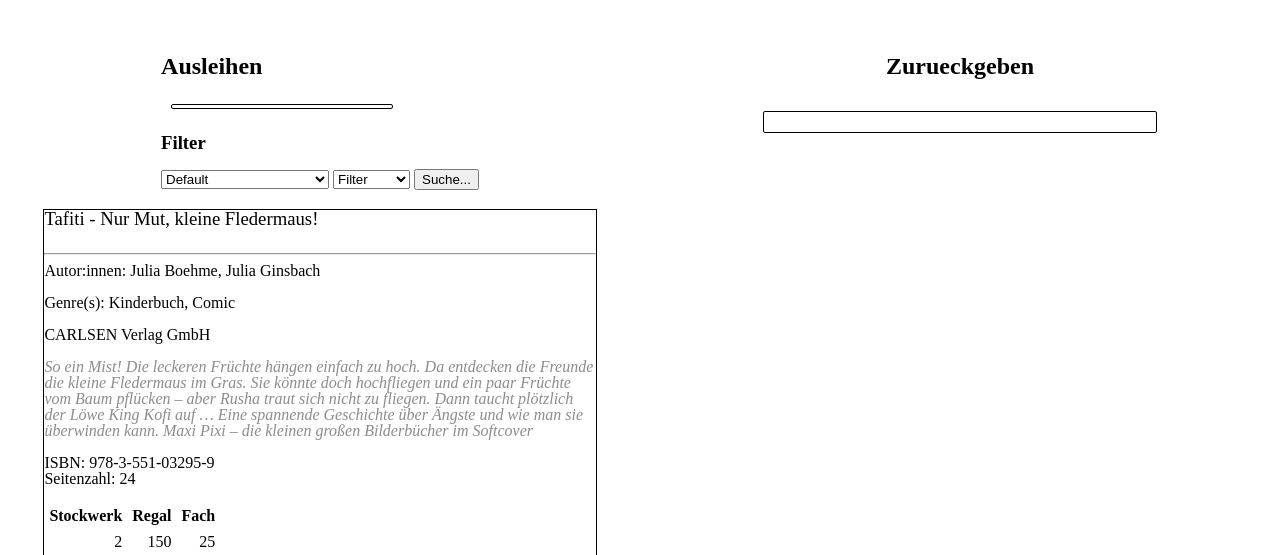
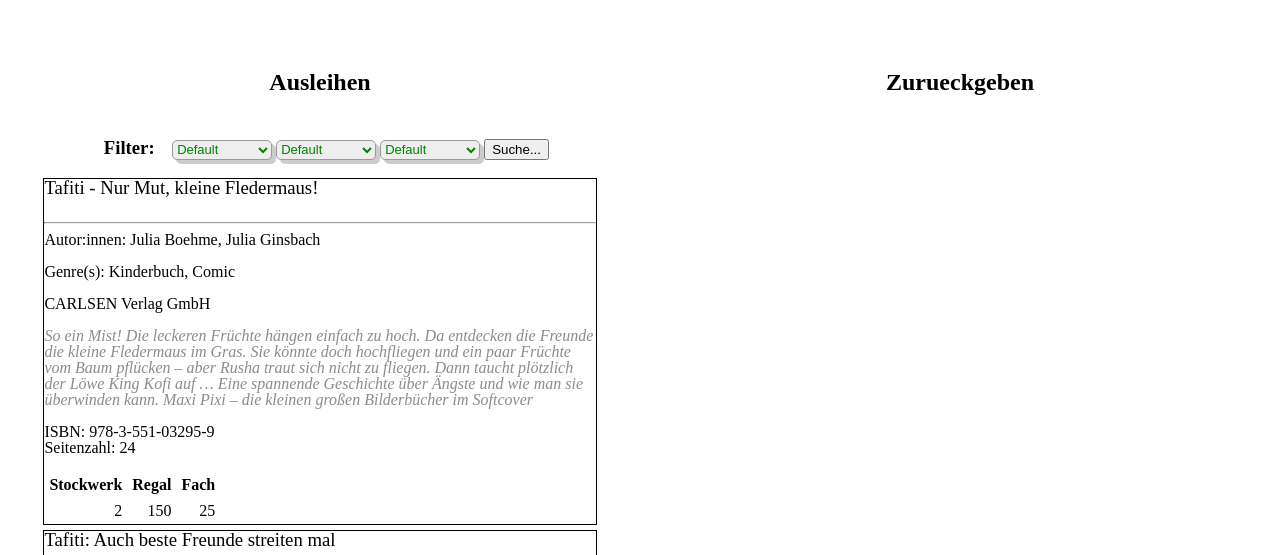
Before and after one commit to jakobmichael/database-project, a PHP site: page / in a window 1280 px wide. Shown: the top 555 px of the page. Run offline with PHP 8.4, Linux system fonts and the light colour scheme; data comes from the database, SQL or seed files in the repository; tables that the repository leaves empty hold one stand-in row (values such as "Sample post").

Commit message:
Styling für selectoren und das Formular + value der options ist die ID des Autors, Genre oder Verlag

```diff
--- a/src/css/index.css
+++ b/src/css/index.css
@@ -8,6 +8,16 @@ h2{
 }
 h3{
     font-size: 1.17em;
+}
+select{
+    width: 100px;
+    height: 20px;
+    border: 1px solid #999;
+    font-size: 13px;
+    color: #008000;
+    background-color: #eee;
+    border-radius: 5px;
+    box-shadow: 4px 4px #ccc;
 }
 
 .flex{
@@ -21,7 +31,8 @@ h3{
 }
 .header {
     font-weight: bold;
-    margin: 2vh 0 2vh 0;
+    margin: 4vh 1vw 4vh 1vw;
+    text-align: center;
 }
 .searchbar{
     width: 70%;
@@ -39,7 +50,9 @@ h3{
     background-color: #57b4fb47;
 }
 
-
+.filter-form {
+    margin: 1vw;
+}
 
 /* Container */
 
--- a/src/index.php
+++ b/src/index.php
@@ -68,21 +68,20 @@ if ($result) {
 
 <body id="page-container">
     <div id="ausleihen-container" class="flex category-container">
-    <form action="ausleiheFormular.php" method="post">
-        <h2 class="header">Ausleihen</h2>
-        <input class="searchbar" type="text">
-        <h3 class="header">Filter</h3>
+    <h2 class="header">Ausleihen</h2>
+    <form action="ausleiheFormular.php" method="post" class="filter-form">
+        <h3 class="header filter-header" style="display: inline">Filter: </h3>
          <select name="author">
             <option value="default">Default</option>
             <?php
-                $sql = "SELECT Name FROM Autor";
+                $sql = "SELECT Name, AutorID FROM Autor";
 
                 $result = mysqli_query($dbConnection, $sql);
 
                 if (mysqli_num_rows($result) > 0) {
                   // output data of each row
                   while($row = mysqli_fetch_assoc($result)) {
-                    echo "<option>". $row["Name"] . "</option>";
+                    echo "<option value= {$row["AutorID"]}>". $row["Name"] . "</option>";
                   }
                 } else {
                   echo "0 results";
@@ -90,10 +89,41 @@ if ($result) {
             ?>
             </select>
 
-                <select name="verlag">
-                    <option value="option1-filter2">Filter</option>
-                    <option value="option2-filter2">super toll</option>
-                </select>
+            <select name="genre" >
+                <option value="default">Default</option>
+                <?php
+                    $sql = "SELECT Name, GenreID FROM genre";
+
+                    $result = mysqli_query($dbConnection, $sql);
+
+                    if (mysqli_num_rows($result) > 0) {
+                      // output data of each row
+                      while($row = mysqli_fetch_assoc($result)) {
+                        echo "<option value= {$row["GenreID"]}>". $row["Name"] . "</option>";
+                      }
+                    } else {
+                      echo "0 results";
+                    }
+                ?>
+            </select>
+
+              <select name="verlag">
+                <option value="default">Default</option>
+                <?php
+                    $sql = "SELECT Name, VerlagID FROM verlag";
+
+                    $result = mysqli_query($dbConnection, $sql);
+
+                    if (mysqli_num_rows($result) > 0) {
+                      // output data of each row
+                      while($row = mysqli_fetch_assoc($result)) {
+                        echo "<option value= {$row["VerlagID"]}>". $row["Name"] . "</option>";
+                      }
+                    } else {
+                      echo "0 results";
+                    }
+                ?>
+              </select>
 
              <button type="submit">Suche...</button>
          </form>
@@ -107,8 +137,6 @@ if ($result) {
     </div>
     <div id="zurueckgeben-container" class="flex category-container">
         <h2 class="header">Zurueckgeben</h2>
-        <input class="searchbar" type="text">
-
     </div>
 
     <?php
```
